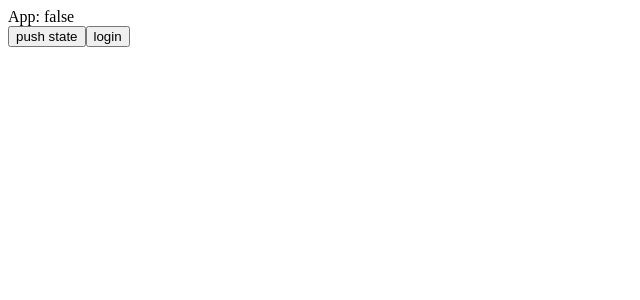
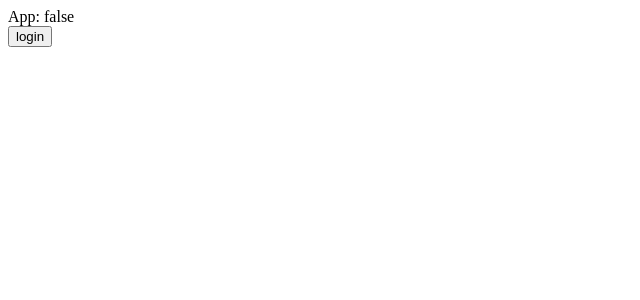
Before and after one commit to krhrtky/apollo-local-state-management, a React app: page / in a window 1280 px wide. Shown: the top 300 px of the page, without its empty margins (0-640 px from the left). Built offline with nearby package versions, Linux system fonts and the light colour scheme.

Commit message:
:sparkles: connect submit authentication in login.

```diff
--- a/src/pages/Home.tsx
+++ b/src/pages/Home.tsx
@@ -1,29 +1,19 @@
 import React from "react";
-import { AuthenticationImpl, CheckAuthorizedImpl } from "@/useCases";
+import { CheckAuthorizedImpl } from "@/useCases";
 import { useHistory } from "react-router-dom";
 
 export const Home = () => {
-  const authentication = AuthenticationImpl();
   const authorized = CheckAuthorizedImpl().handle();
   const history = useHistory();
 
   return (
     <>
       <div>App: {authorized.toString()}</div>
-      <button
-        type="button"
-        onClick={() =>
-          authentication.handle({
-            email: "example@gmail.com",
-            password: "xxxx",
-          })
-        }
-      >
-        push state
-      </button>
-      <button type="button" onClick={() => history.push("/logIn")}>
-        login
-      </button>
+      {authorized || (
+        <button type="button" onClick={() => history.push("/logIn")}>
+          login
+        </button>
+      )}
     </>
   );
 };
--- a/src/pages/login/LogIn.tsx
+++ b/src/pages/login/LogIn.tsx
@@ -3,6 +3,7 @@ import { useForm } from "react-hook-form";
 import { yupResolver } from "@hookform/resolvers";
 import { string, object } from "yup";
 import { RouteConfigComponentProps } from "react-router-config";
+import { AuthenticationImpl } from "@/useCases";
 
 type FormValues = Readonly<{
   email: string;
@@ -17,12 +18,19 @@ const schema = object<FormValues>({
 type Props = {} & RouteConfigComponentProps;
 
 export const LogIn: React.FC<Props> = () => {
-  const { register, errors, handleSubmit: onSubmit } = useForm<FormValues>({
+  const { register, errors, handleSubmit } = useForm<FormValues>({
     resolver: yupResolver(schema),
+  });
+  const authentication = AuthenticationImpl();
+  const onSubmit = handleSubmit(({ email, password }) => {
+    authentication.handle({
+      email,
+      password,
+    });
   });
 
   return (
-    <form onSubmit={onSubmit(d => console.log(d))}>
+    <form onSubmit={onSubmit}>
       <div>
         <label htmlFor="email">
           email:
```
